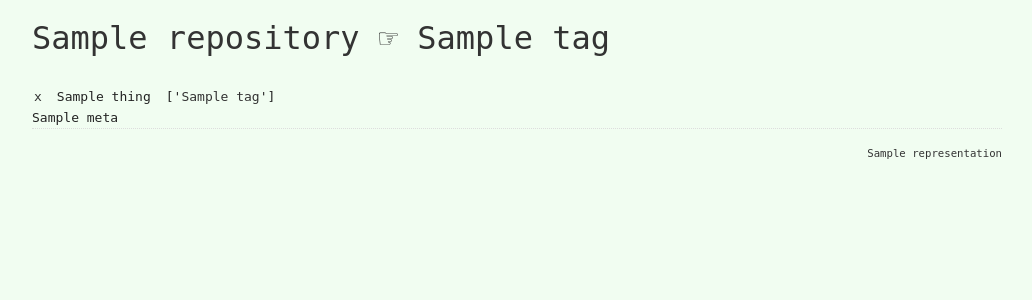
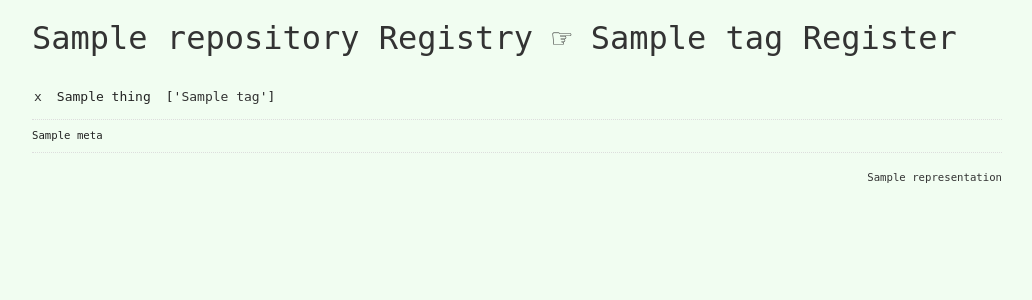
Before and after one commit to openregister/openregister-flask, a Flask app: template application/templates/things.html in a window 1280 px wide. Shown: the top 300 px of the page, without its empty margins (123-1155 px from the left). Run offline with Flask 2, Linux system fonts and the light colour scheme; the template is opened without the code that fills it: most values are stand-ins (such as "Sample title", 1, 10 or a date in 2020); parts of the project's set-up code (start-up, migrations or seed data) failed here and were passed over.

Commit message:
Meta links

```diff
--- a/application/repository.py
+++ b/application/repository.py
@@ -39,5 +39,5 @@ class Repository(Thing):
 Repository(name='Thingstance')
 Repository(name='Registries')
 Repository(name='Types')
-Repository(name='Education')
+Repository(name='Education', registers=['School','Headteacher'])
 Repository(name='Organisations')
--- a/application/static/css/main.css
+++ b/application/static/css/main.css
@@ -90,3 +90,11 @@ a {
   font-weight: normal;
   color: #333333;
 }
+
+.meta {
+  line-height: 1;
+  border-top: dotted 1px #DDDDDD;
+  padding: 1em 0;
+  margin-top: 1em;
+  font-size: 0.66667rem;
+}
--- a/application/templates/base.html
+++ b/application/templates/base.html
@@ -11,7 +11,7 @@
   <body>
     <div class="header">
       <nav class="top-bar" data-topbar="">
-        <h1><a href="/">{% if repository %}{{ repository.name }}</a>{% endif %}{% if tag %} ☞ <a href="/{{ tag }}">{{ tag }}</a>{% endif %}</h1>
+        <h1><a href="/">{% if repository %}{{ repository.name }} Registry</a>{% endif %}{% if tag %} ☞ <a href="/{{ tag }}">{{ tag }} Register</a>{% endif %}</h1>
       </nav>
     </div>
     <div class="row">
--- /dev/null
+++ b/application/templates/meta.html
@@ -0,0 +1,3 @@
+<div class="meta">
+{{ meta }}
+</div>
--- a/application/templates/things.html
+++ b/application/templates/things.html
@@ -9,6 +9,6 @@
   </tr>
 {% endfor %}
 </table>
-{{ meta }}
+{% include "meta.html" %}
 {% include "representations.html" %}
 {% endblock %}
--- a/application/views.py
+++ b/application/views.py
@@ -12,6 +12,8 @@ def tags_filter(tags):
 @app.template_filter('datatype')
 def datatype_filter(value, fieldname):
     if fieldname == "tags":
+        return tags_filter(value)
+    elif fieldname == "registers":
         return tags_filter(value)
     elif fieldname == "hash":
         return Markup('<a href="/Thing/%s">%s</a>' % (value, value))
```
